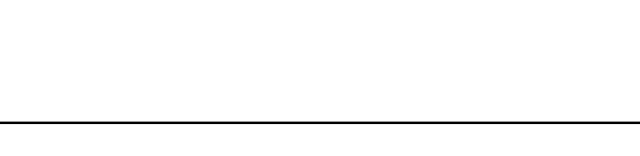
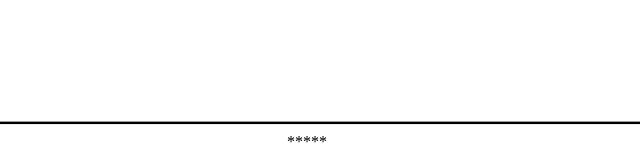
Before and after one commit to Nipun-ng/Nipun.github.io, a plain HTML site: page index.html in a window 1280 px wide. Shown: the part 1537-1693 px from the top of the page, 333-973 px from the left. Before the commit the page ends 1670 px from the top, so only its background shows below. Drawn offline with Linux system fonts and the light colour scheme.

Commit message:
Update index.html

```diff
--- a/index.html
+++ b/index.html
@@ -135,7 +135,9 @@
     <li>Proficient in English, Hindi, and Punjabi</li>
 </ul>
 <hr style="height:2px;background-color:black">
-</body>
+    <p style="text-align:center;">*****<br>
+
+    </body>
 </html>
 
 
```
